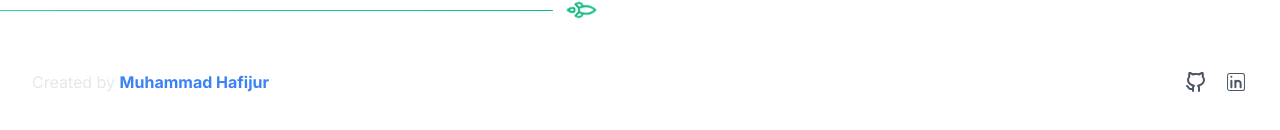
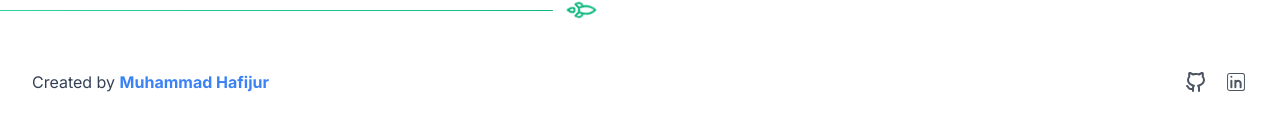
Before and after one commit to muhammadhafijur/image-blender, a Vue app: page / in a window 1280 px wide. Shown: the part 1842-1972 px from the top of the page. Built offline with nearby package versions, Linux system fonts and the light colour scheme; no server answers; the database is empty; a web font is replaced by a local one.

Commit message:
color toggle

```diff
--- a/src/components/TheFooter.vue
+++ b/src/components/TheFooter.vue
@@ -52,7 +52,7 @@
       <div
         class="flex flex-col items-center justify-center space-y-4 sm:flex-row sm:justify-between sm:space-y-0"
       >
-        <p class="text-base text-gray-200 rounded-lg">
+        <p class="text-base text-slate-700 dark:text-gray-300 rounded-lg">
           Created by
           <a
             href="https://www.linkedin.com/in/muhammadhafijur/"
```
